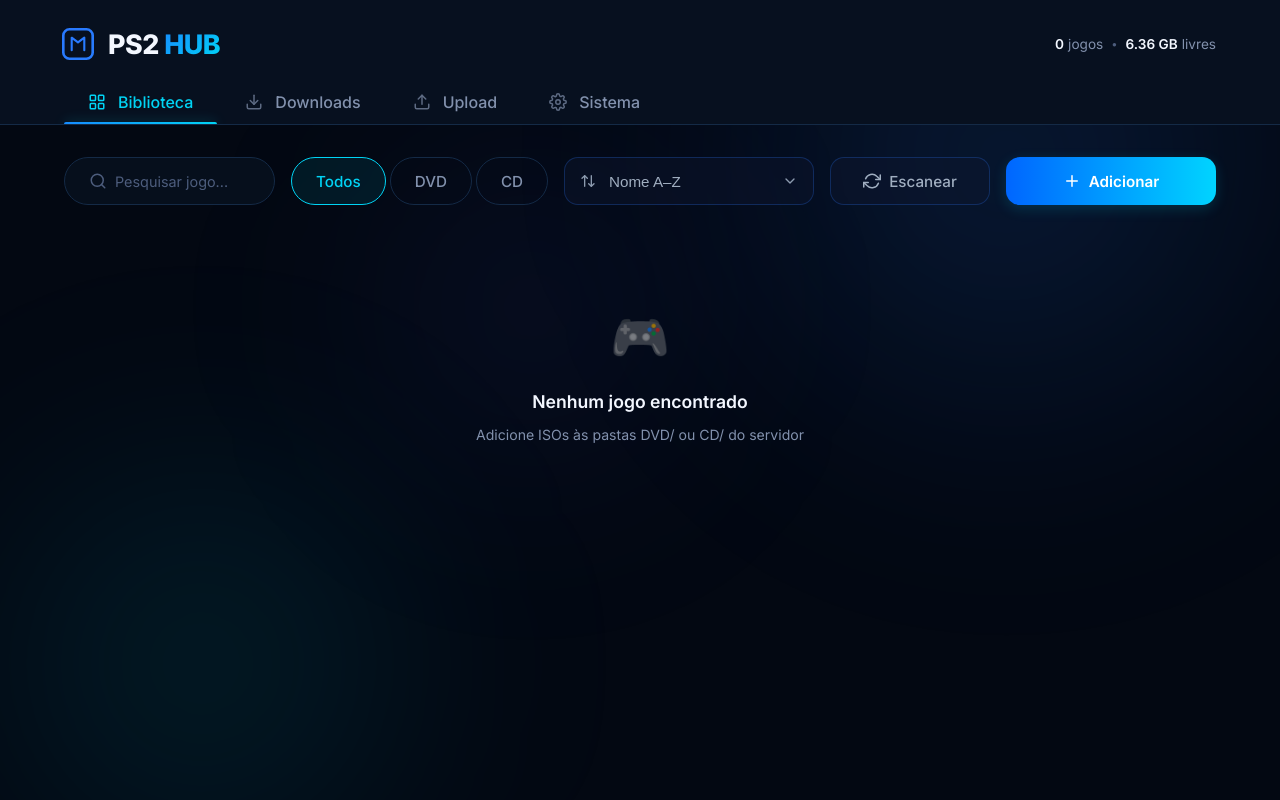
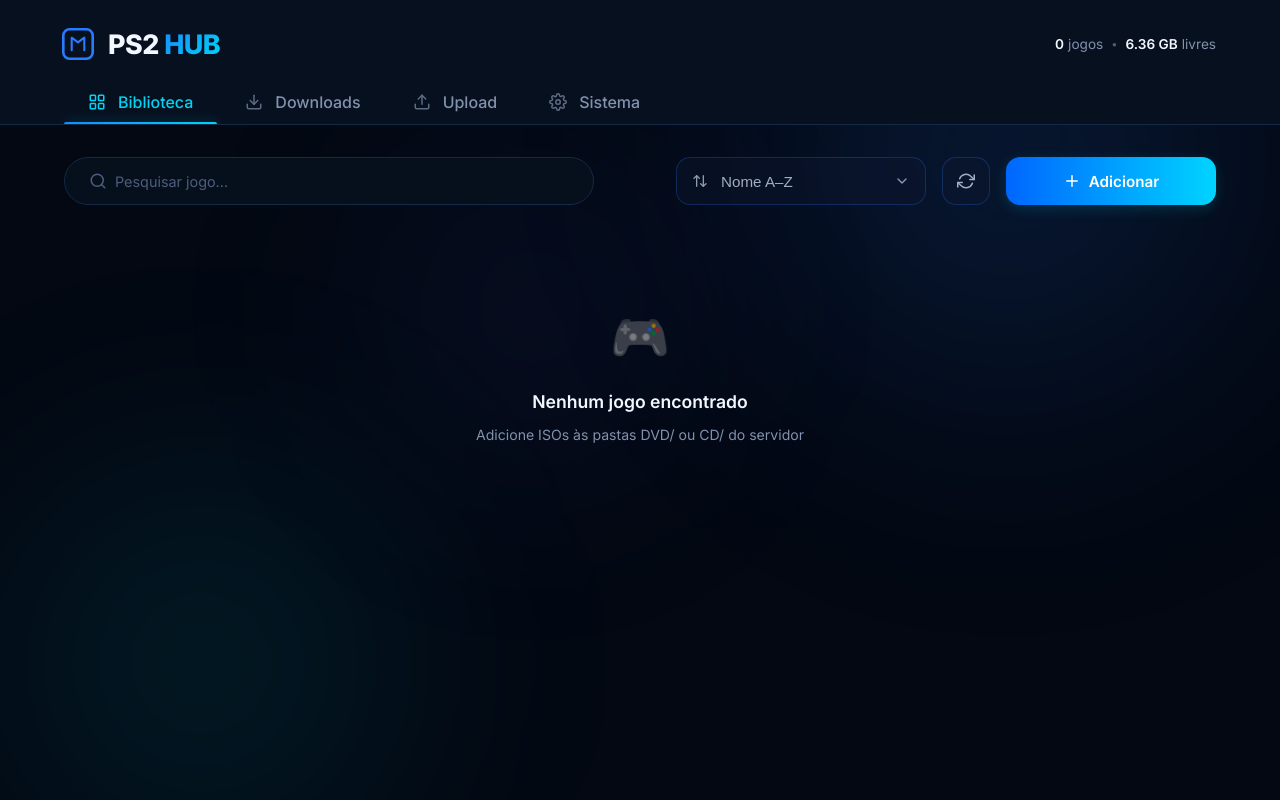
Before and after one commit to doardin/PS2HUB, a Flask app: page / in a window 1280 px wide. Run offline with Flask 3, Linux system fonts and the light colour scheme; data that the repository does not hold is empty.

Commit message:
refactor: streamline toolbar and game cards by removing filters and button text labels

```diff
--- a/app/static/css/style.css
+++ b/app/static/css/style.css
@@ -1491,6 +1491,10 @@ input {
     cursor: pointer;
     transition: all var(--transition-base);
 }
+.sort-select option {
+    background: #0f172a;
+    color: #a0aec0;
+}
 .sort-select:hover, .sort-select:focus {
     border-color: rgba(41, 121, 255, 0.5);
     color: #fff;
@@ -1524,8 +1528,9 @@ input {
 }
 
 .btn--scan {
-    width: 160px;
+    width: 48px;
     height: 48px;
+    padding: 0;
     justify-content: center;
     font-weight: 500;
     font-size: 0.95rem;
@@ -1649,8 +1654,8 @@ input {
     font-weight: 700;
     padding: 2px 6px;
     border-radius: var(--radius-sm);
-    background: rgba(255, 255, 255, 0.1);
-    color: var(--text-secondary);
+    background: rgba(41, 121, 255, 0.15);
+    color: #00d4ff;
 }
 
 .game-card__serial-badge {
--- a/app/static/js/library.js
+++ b/app/static/js/library.js
@@ -110,7 +110,6 @@ const PS2Library = (() => {
                     <div class="game-card__meta">
                         <div class="game-card__meta-left">
                             ${serialDisplay ? `<span class="game-card__serial-badge">${escapeHtml(serialDisplay)}</span>` : '<span></span>'}
-                            <span class="game-card__badge game-card__type ${typeClass}">${game.type}</span>
                         </div>
                         <div class="game-card__actions">
                             <button class="game-card__actions-btn" aria-label="Ações do jogo" aria-expanded="false" aria-controls="menu-${index}">
--- a/app/templates/index.html
+++ b/app/templates/index.html
@@ -114,11 +114,9 @@
                         <input class="search__input" type="text" placeholder="Pesquisar jogo..." id="search-input"
                             autocomplete="off">
                     </div>
-                    <div class="filters" id="filters">
-                        <button class="filter-btn filter-btn--active" data-filter="all">Todos</button>
-                        <button class="filter-btn" data-filter="DVD">DVD</button>
-                        <button class="filter-btn" data-filter="CD">CD</button>
-                    </div>
+                </div>
+
+                <div class="toolbar__right">
                     <div class="sort-select-wrapper">
                         <svg class="sort-icon-left" viewBox="0 0 24 24" width="16" height="16" fill="none"
                             stroke="currentColor" stroke-width="2" stroke-linecap="round" stroke-linejoin="round">
@@ -140,9 +138,7 @@
                             <polyline points="6 9 12 15 18 9"></polyline>
                         </svg>
                     </div>
-                </div>
 
-                <div class="toolbar__right">
                     <button class="btn btn--secondary btn--scan" id="library-refresh-btn" title="Atualizar Biblioteca">
                         <svg class="scan-icon" viewBox="0 0 24 24" width="18" height="18" fill="none"
                             stroke="currentColor" stroke-width="2" stroke-linecap="round" stroke-linejoin="round">
@@ -150,7 +146,6 @@
                             <polyline points="1 20 1 14 7 14" />
                             <path d="M3.51 9a9 9 0 0 1 14.85-3.36L23 10M1 14l4.64 4.36A9 9 0 0 0 20.49 15" />
                         </svg>
-                        <span class="scan-text">Escanear</span>
                     </button>
 
                     <button class="btn btn--primary btn--add" id="library-add-btn" title="Adicionar Jogo">
```
